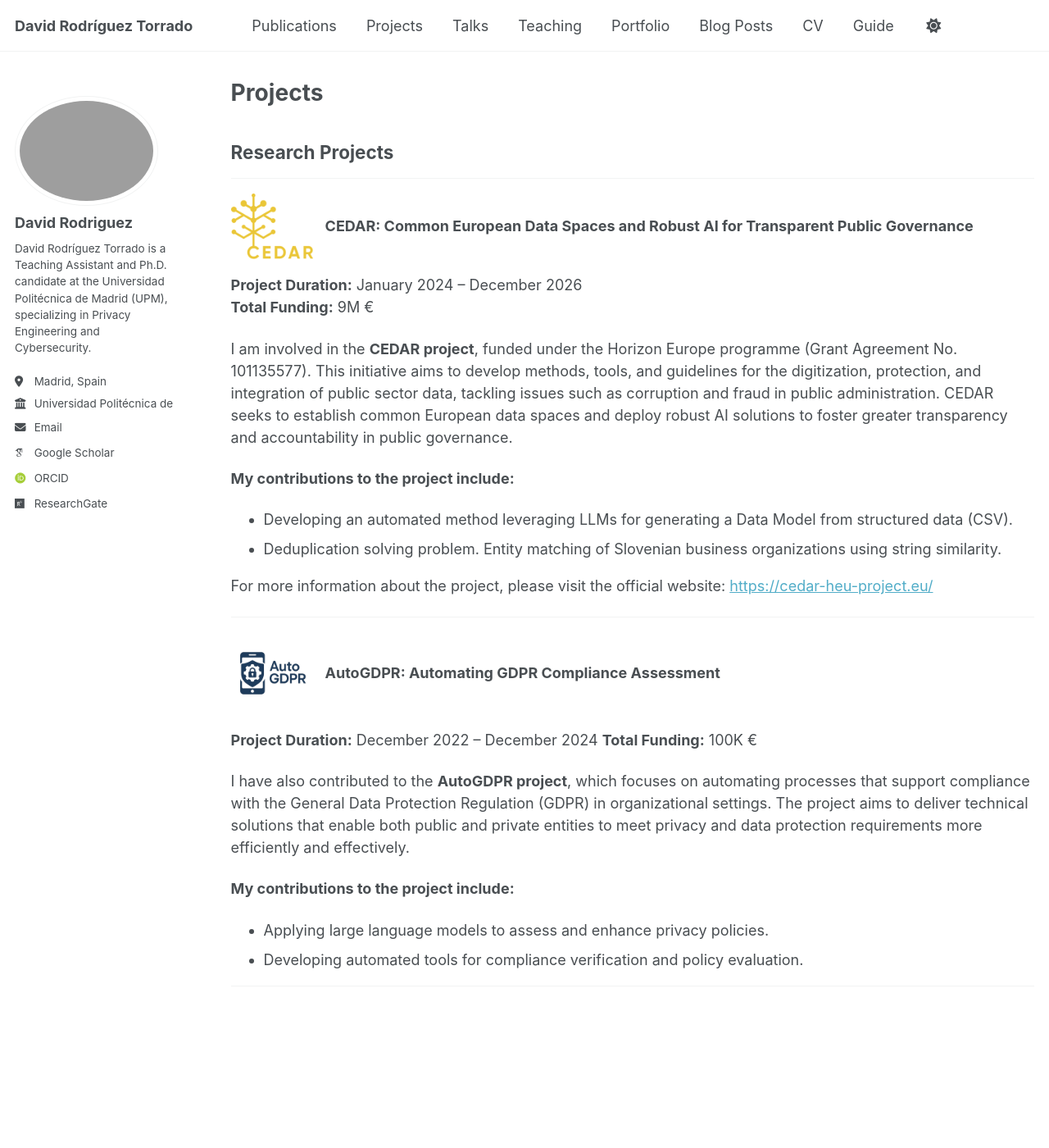
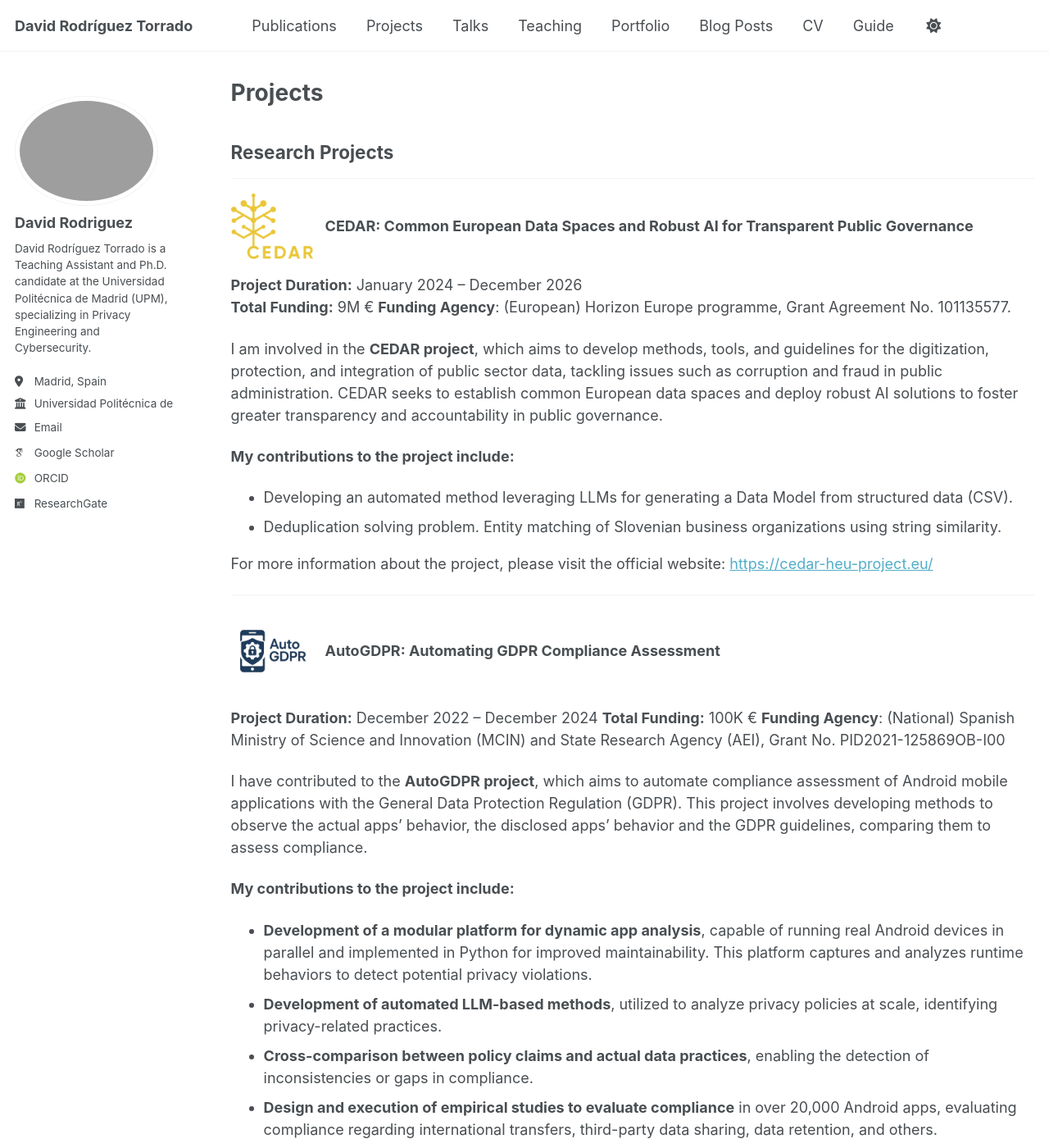
Before and after one commit to DavidRodriguezTorrado/DavidRodriguezTorrado.github.io, a Jekyll site: the page built from _pages/projects.md, in a window 1280 px wide and 1400 px high. Shown: the whole window at 82% size. Built offline with Jekyll 4.4.1, drawn with Linux system fonts in a browser that asks for light colours; some web fonts are replaced; some of the changed text lies outside the part shown.

Commit message:
Projects

```diff
--- a/_pages/projects.md
+++ b/_pages/projects.md
@@ -15,8 +15,9 @@ author_profile: true
 
 **Project Duration:** January 2024 – December 2026
 **Total Funding:** 9M €
+**Funding Agency**: (European) Horizon Europe programme, Grant Agreement No. 101135577.
 
-I am involved in the **CEDAR project**, funded under the Horizon Europe programme (Grant Agreement No. 101135577). This initiative aims to develop methods, tools, and guidelines for the digitization, protection, and integration of public sector data, tackling issues such as corruption and fraud in public administration. CEDAR seeks to establish common European data spaces and deploy robust AI solutions to foster greater transparency and accountability in public governance.
+I am involved in the **CEDAR project**, which aims to develop methods, tools, and guidelines for the digitization, protection, and integration of public sector data, tackling issues such as corruption and fraud in public administration. CEDAR seeks to establish common European data spaces and deploy robust AI solutions to foster greater transparency and accountability in public governance.
 
 **My contributions to the project include:**
 
@@ -34,12 +35,16 @@ For more information about the project, please visit the official website: [http
 
 **Project Duration:** December 2022 – December 2024
 **Total Funding:** 100K €
+**Funding Agency**: (National) Spanish Ministry of Science and Innovation (MCIN) and State Research Agency (AEI), Grant No. PID2021-125869OB-I00
 
-I have also contributed to the **AutoGDPR project**, which focuses on automating processes that support compliance with the General Data Protection Regulation (GDPR) in organizational settings. The project aims to deliver technical solutions that enable both public and private entities to meet privacy and data protection requirements more efficiently and effectively.
+I have contributed to the **AutoGDPR project**, which aims to automate compliance assessment of Android mobile applications with the General Data Protection Regulation (GDPR). This project involves developing methods to observe the actual apps' behavior, the disclosed apps' behavior and the GDPR guidelines, comparing them to assess compliance.
 
 **My contributions to the project include:**
 
-- Applying large language models to assess and enhance privacy policies.
-- Developing automated tools for compliance verification and policy evaluation.
+- **Development of a modular platform for dynamic app analysis**, capable of running real Android devices in parallel and implemented in Python for improved maintainability. This platform captures and analyzes runtime behaviors to detect potential privacy violations.
+- **Development of automated LLM-based methods**, utilized to analyze privacy policies at scale, identifying privacy-related practices.
+- **Cross-comparison between policy claims and actual data practices**, enabling the detection of inconsistencies or gaps in compliance.
+- **Design and execution of empirical studies to evaluate compliance** in over 20,000 Android apps, evaluating compliance regarding international transfers, third-party data sharing, data retention, and others.
+- **Extensive media coverage of key findings**, with the article “Sharing is Not Always Caring” featured in national outlets such as La Vanguardia, Computer Hoy, COPE, TreceTV, and The Conversation, among others. This widespread dissemination raised public awareness on the risks of data sharing and the lack of transparency in mobile applications.
 
 ---
```
